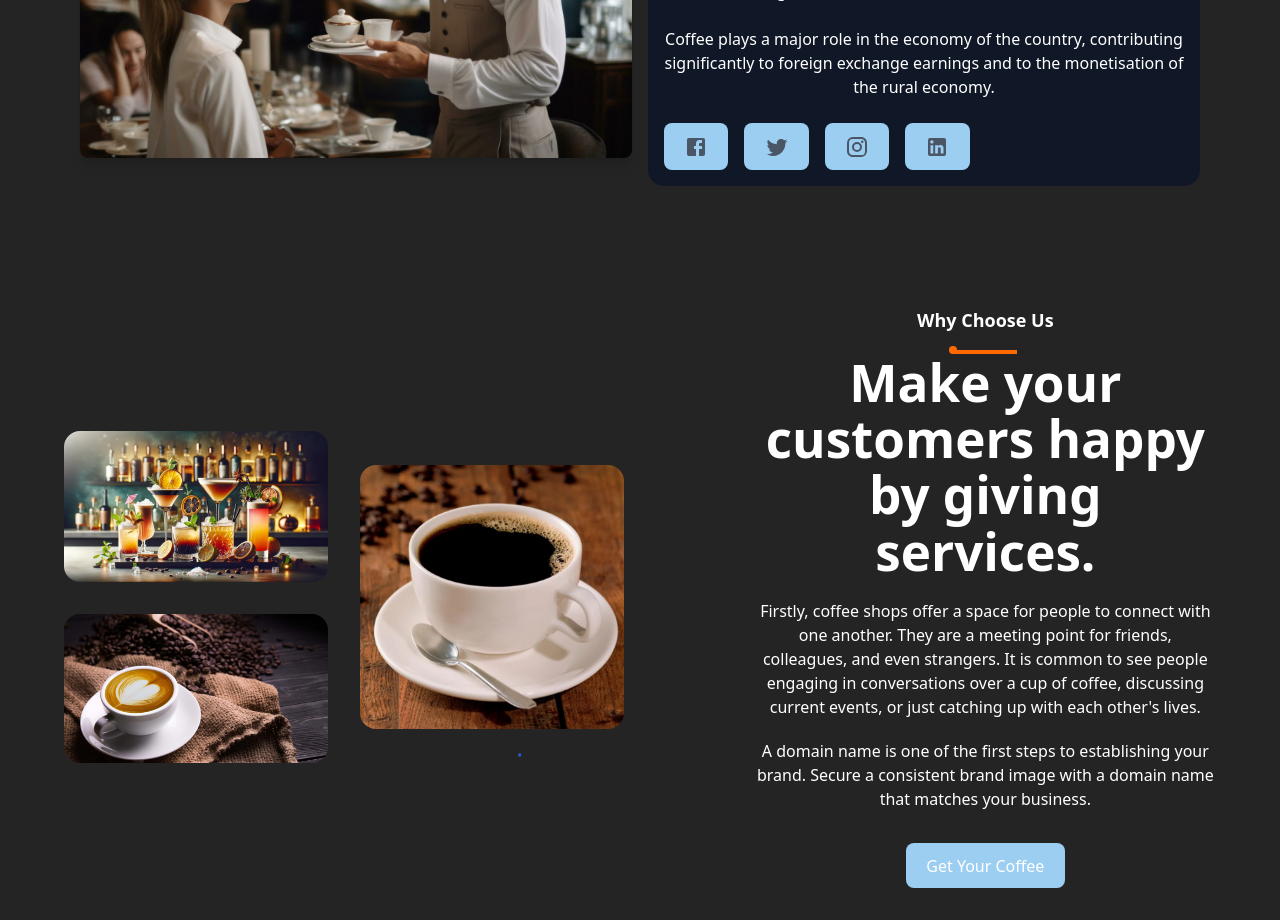
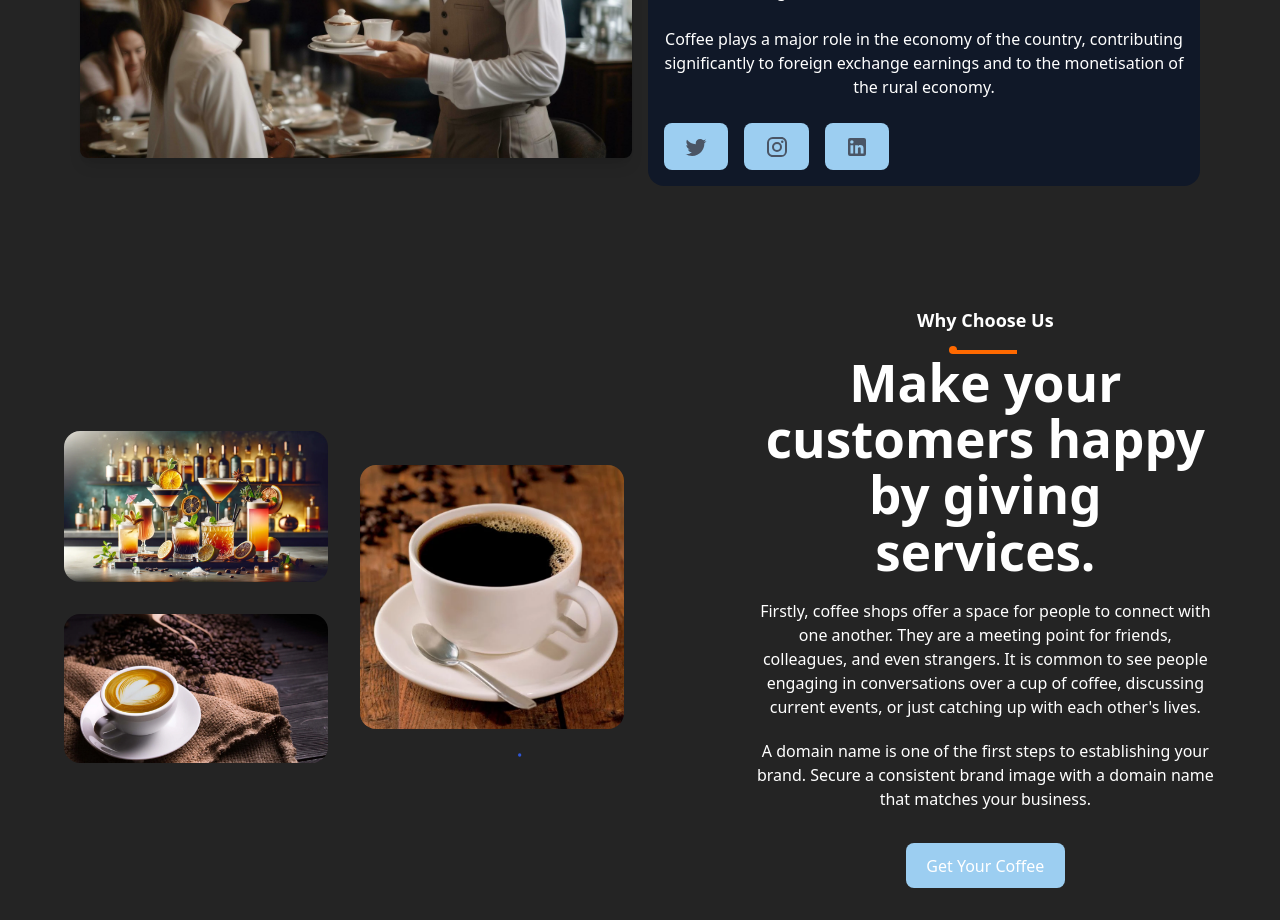
Before and after one commit to Leon-kings/coffee-app, a React (Vite) app: page / in a window 1280 px wide. Shown: the part 2220-3140 px from the top of the page. Built offline with nearby package versions, Linux system fonts and the light colour scheme.

Commit message:
changes on icons

```diff
--- a/src/pages/about/About.jsx
+++ b/src/pages/about/About.jsx
@@ -73,14 +73,7 @@ const AboutSection = () => {
                 the monetisation of the rural economy.
               </p>
               <ul className="social flex space-x-4">
-                <li>
-                  <button
-                    href="#"
-                    className="text-gray-600 hover:text-orange-500 transition duration-300"
-                  >
-                    <Facebook className="size-6" />
-                  </button>
-                </li>
+
                 <li>
                   <button
                     href="#"
```
